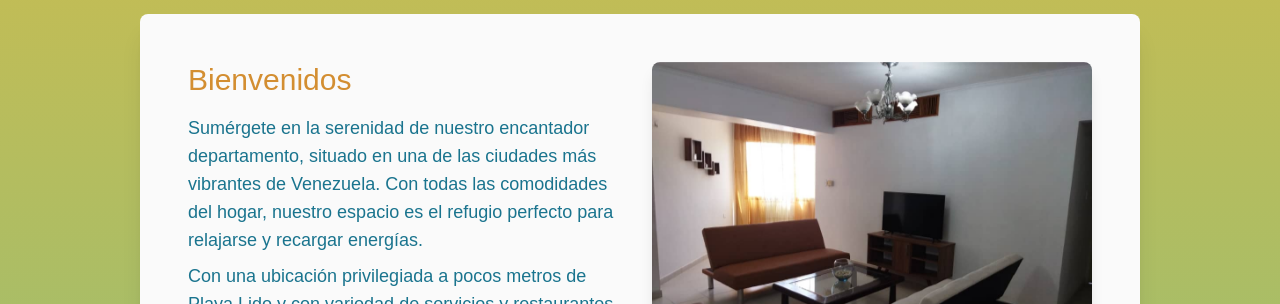
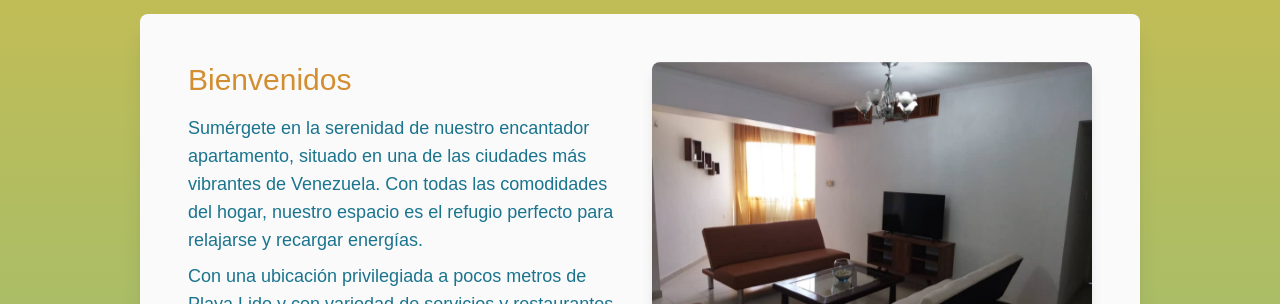
Before and after one commit to MsalgadoJ/rinconesbnb, a React (Vite) app: page / in a window 1280 px wide. Shown: the part 821-1125 px from the top of the page. Built offline with nearby package versions, Linux system fonts and the light colour scheme; a web font is replaced by a local one.

Commit message:
updated index

```diff
--- a/index.html
+++ b/index.html
@@ -8,7 +8,10 @@
       name="description"
       content="Alojamiento en Lechería cerca de la playa"
     />
-    <meta property="og:image" content="/living-1.png" />
+    <meta property="og:URL" content="%PUBLIC_URL%/Images/living-1.jpeg" />
+    <meta property="og:title" content="lorem ipsum lorem ipsum" />
+    <meta property="og:description" content="lorem ipsum" />
+    <meta property="og:image" content="%PUBLIC_URL%/Images/living-1.jpeg" />
     <title>Porto Santo Inn</title>
   </head>
   <body>
--- a/src/components/overview/Overview.tsx
+++ b/src/components/overview/Overview.tsx
@@ -29,10 +29,10 @@ export default function Overview({ overviewRef }: OverviewProps) {
       >
         <Fade delay={200}>
           <p className="text-primary md:text-lg">
-            Sumérgete en la serenidad de nuestro encantador departamento,
-            situado en una de las ciudades más vibrantes de Venezuela. Con todas
-            las comodidades del hogar, nuestro espacio es el refugio perfecto
-            para relajarse y recargar energías.
+            Sumérgete en la serenidad de nuestro encantador apartamento, situado
+            en una de las ciudades más vibrantes de Venezuela. Con todas las
+            comodidades del hogar, nuestro espacio es el refugio perfecto para
+            relajarse y recargar energías.
           </p>
           <p className="text-primary md:text-lg pt-2">
             Con una ubicación privilegiada a pocos metros de Playa Lido y con
```
Also changed, not shown: 1 other file (tests, documents, lock files or other folders).
